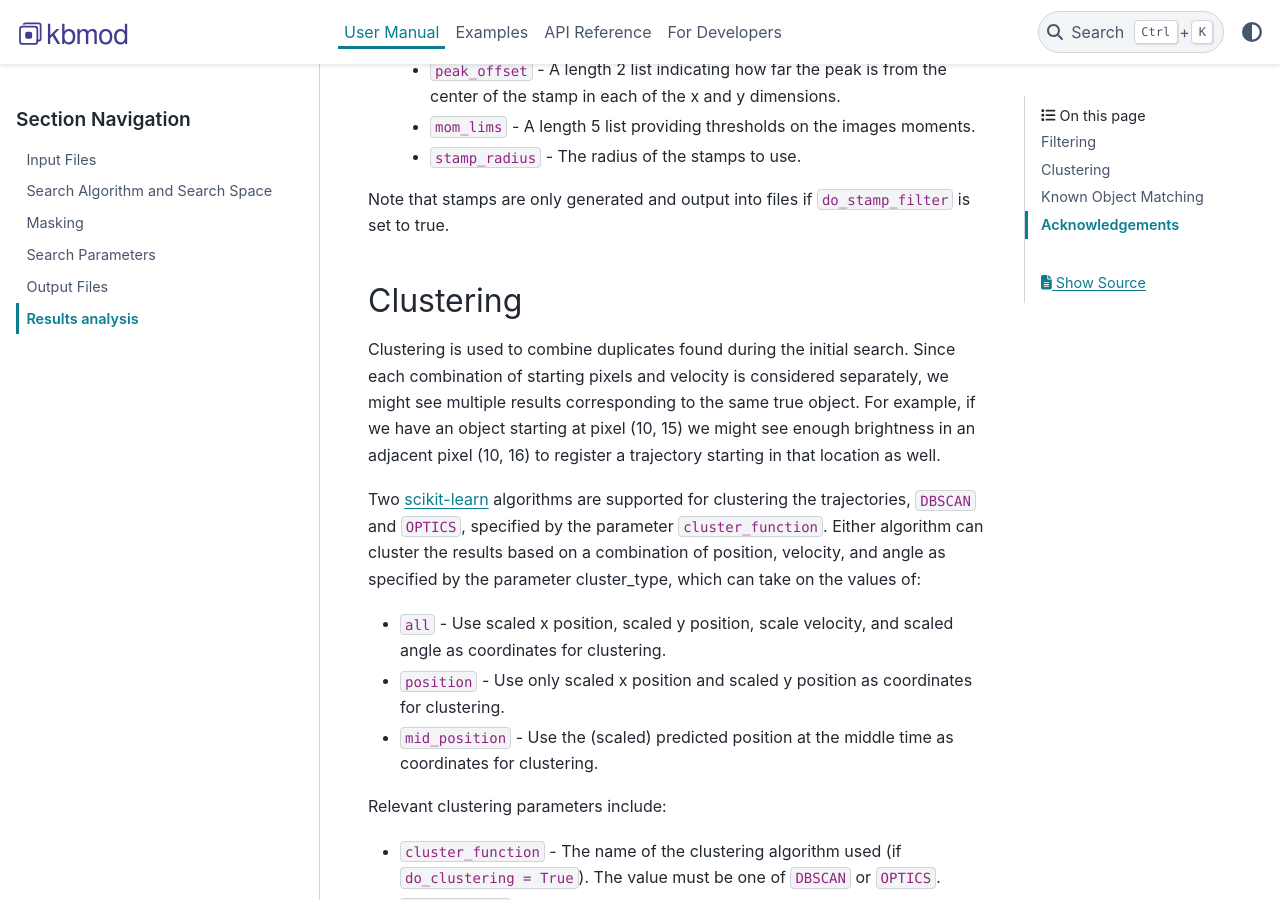
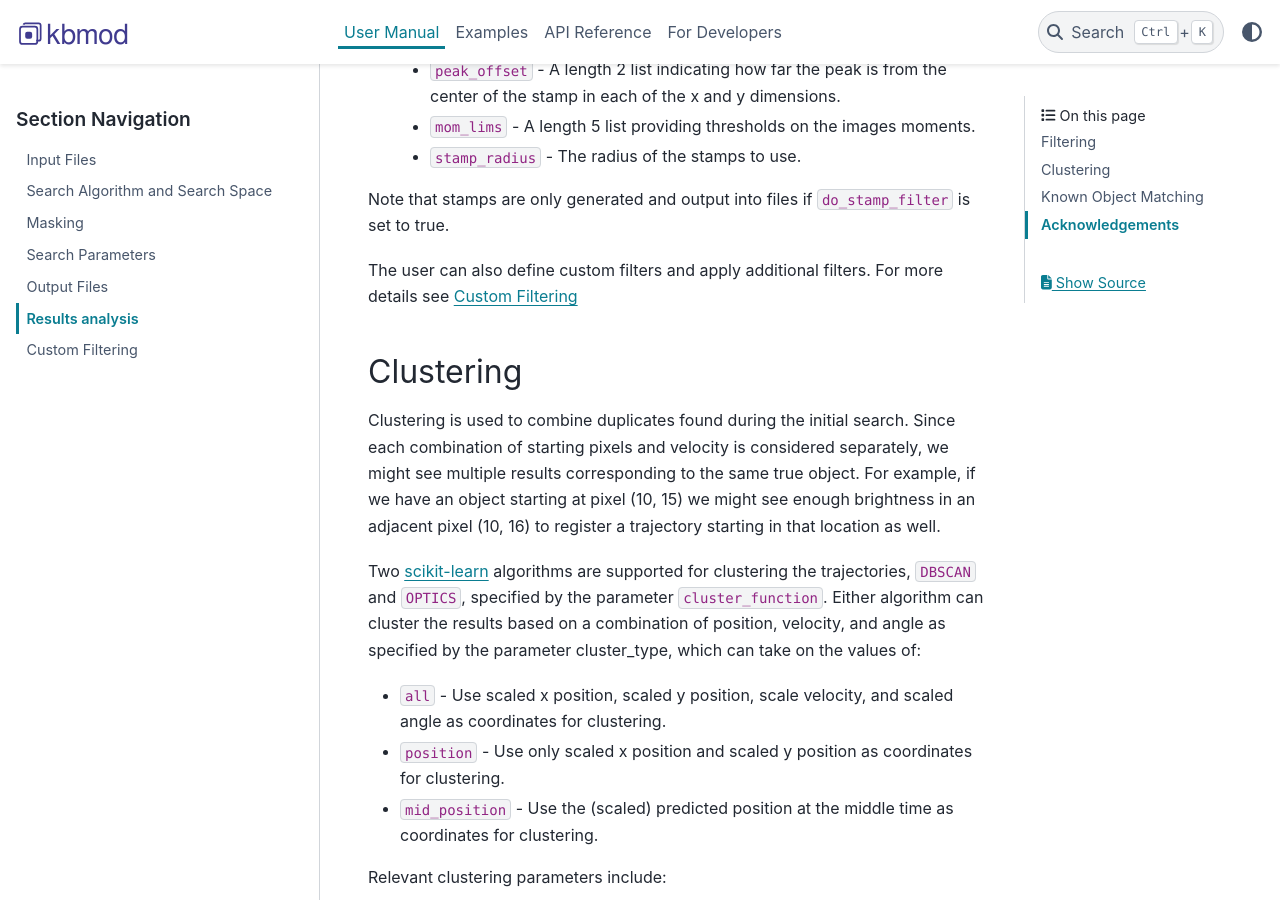
Before and after one commit to dirac-institute/kbmod, a Sphinx documentation site: the page built from docs/source/user_manual/results_filtering.rst, in a window 1280 px wide and 900 px high, scrolled down 1566 px. Built offline with Sphinx 7.4.7 and the PyData theme 0.15.4, drawn with Linux system fonts in a browser that asks for light colours; pages that are not in the unit, such as notebooks, are missing from menus; some of the changed text lies outside the part shown.

Commit message:
Add filtering documentation

```diff
--- a/docs/source/examples/index.rst
+++ b/docs/source/examples/index.rst
@@ -9,6 +9,7 @@ Examples
    _notebooks/KBMOD_Demo
    _notebooks/Kbmod_Reference
    _notebooks/kbmod_analysis_demo
+   _notebooks/kbmod_filtering
    _notebooks/kbmod_visualize
    _notebooks/kl_divergence_filter
    _notebooks/simple_shift_and_stack
--- a/docs/source/user_manual/index.rst
+++ b/docs/source/user_manual/index.rst
@@ -11,6 +11,7 @@ User Manual
    search_params
    output_files
    results_filtering
+   custom_filtering
 
 
 Installing KBMOD
--- a/docs/source/user_manual/results_filtering.rst
+++ b/docs/source/user_manual/results_filtering.rst
@@ -32,6 +32,8 @@ Relevant stamp filtering parameters include:
  * ``stamp_radius`` - The radius of the stamps to use.
 
 Note that stamps are only generated and output into files if ``do_stamp_filter`` is set to true.
+
+The user can also define custom filters and apply additional filters. For more details see :ref:`Custom Filtering`
 
 
 Clustering
```
Also changed, not shown: docs/source/user_manual/custom_filtering.rst (added, +26 -0 lines).
